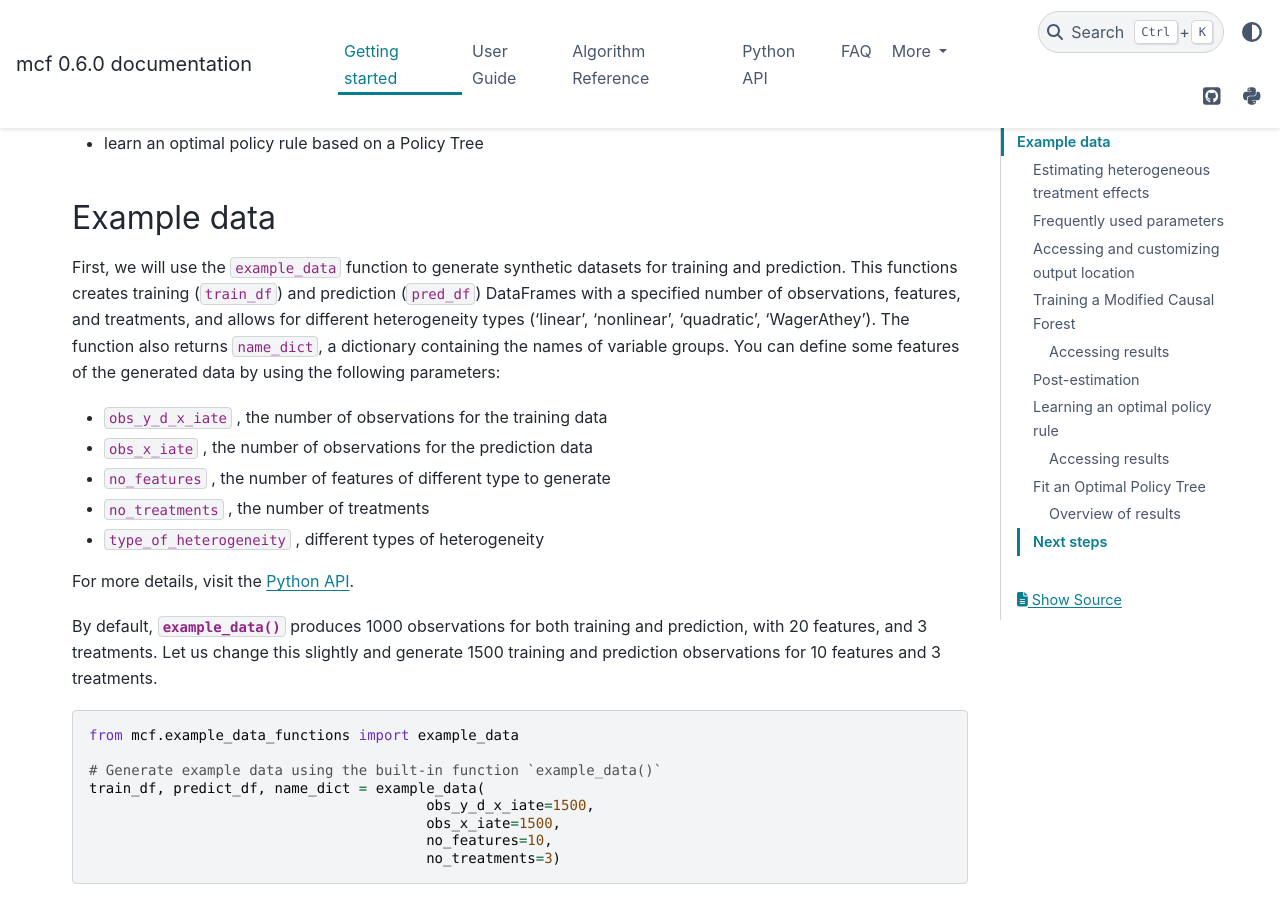
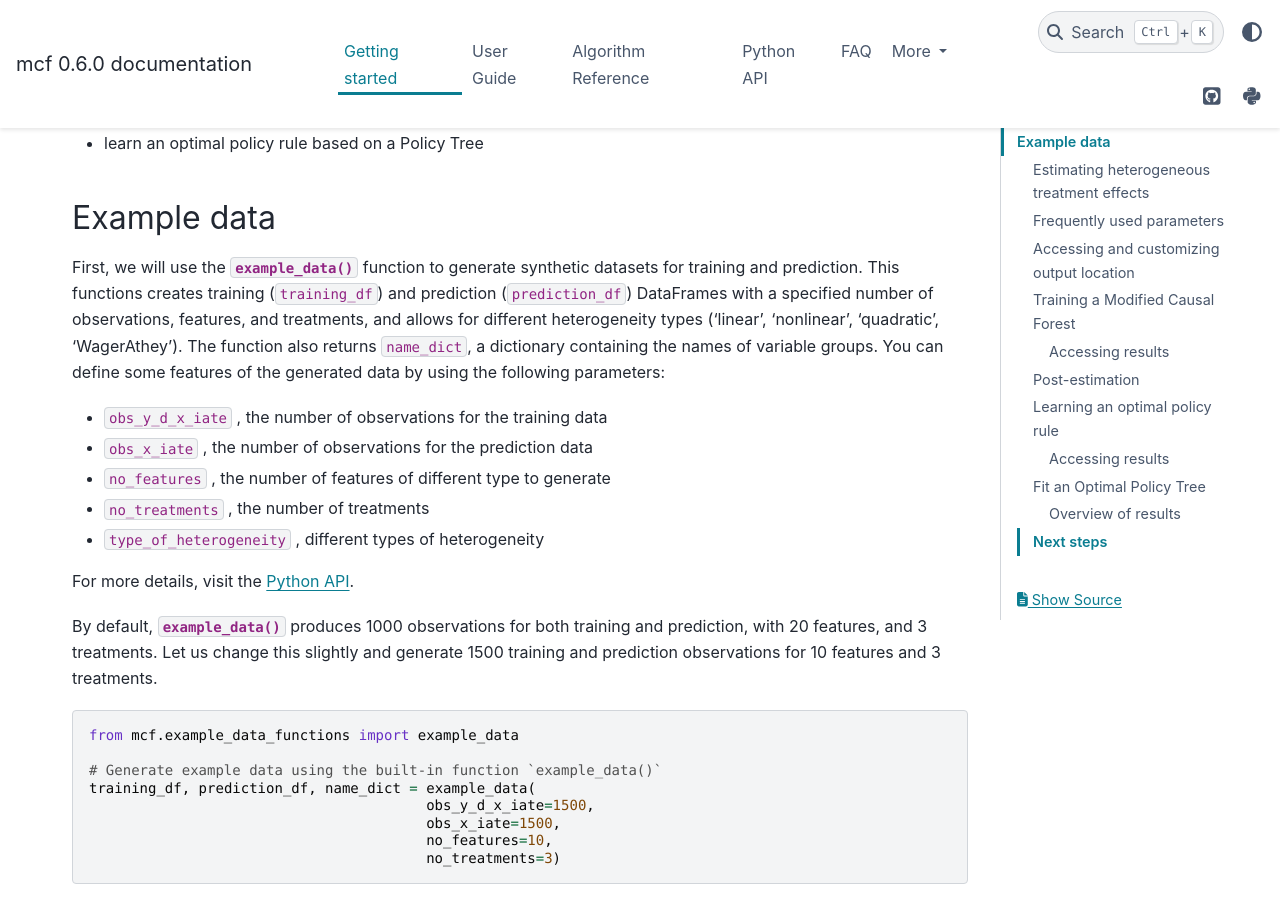
Before and after one commit to MCFpy/mcf, a Sphinx documentation site: the page built from docs/source/getting_started.rst, in a window 1280 px wide and 900 px high, scrolled down 219 px. Built offline with Sphinx 7.4.7 and the PyData theme 0.15.4, drawn with Linux system fonts in a browser that asks for light colours; cross-references to code outside the pages are shown as plain code.

Commit message:
Update getting_started.rst

```diff
--- a/docs/source/getting_started.rst
+++ b/docs/source/getting_started.rst
@@ -12,7 +12,7 @@ This guide will walk you through using the **mcf** package to
 Example data
 ^^^^^^^^^^^^^^^^
 
-First, we will use the :py:function:`example_data` function to generate synthetic datasets for training and prediction. This functions creates training (``train_df``) and prediction (``pred_df``) DataFrames with a specified number of observations, features, and treatments, and allows for different heterogeneity types ('linear', 'nonlinear', 'quadratic', 'WagerAthey'). The function also returns ``name_dict``, a dictionary containing the names of variable groups. You can define some features of the generated data by using the following parameters:
+First, we will use the :py:meth:`example_data` function to generate synthetic datasets for training and prediction. This functions creates training (``training_df``) and prediction (``prediction_df``) DataFrames with a specified number of observations, features, and treatments, and allows for different heterogeneity types ('linear', 'nonlinear', 'quadratic', 'WagerAthey'). The function also returns ``name_dict``, a dictionary containing the names of variable groups. You can define some features of the generated data by using the following parameters:
 
 - ``obs_y_d_x_iate`` , the number of observations for the training data
 - ``obs_x_iate`` , the number of observations for the prediction data
@@ -29,7 +29,7 @@ By default, :py:meth:`example_data` produces 1000 observations for both training
     from mcf.example_data_functions import example_data
 
     # Generate example data using the built-in function `example_data()`
-    train_df, predict_df, name_dict = example_data(
+    training_df, prediction_df, name_dict = example_data(
                                             obs_y_d_x_iate=1500,
                                             obs_x_iate=1500,
                                             no_features=10,
```
